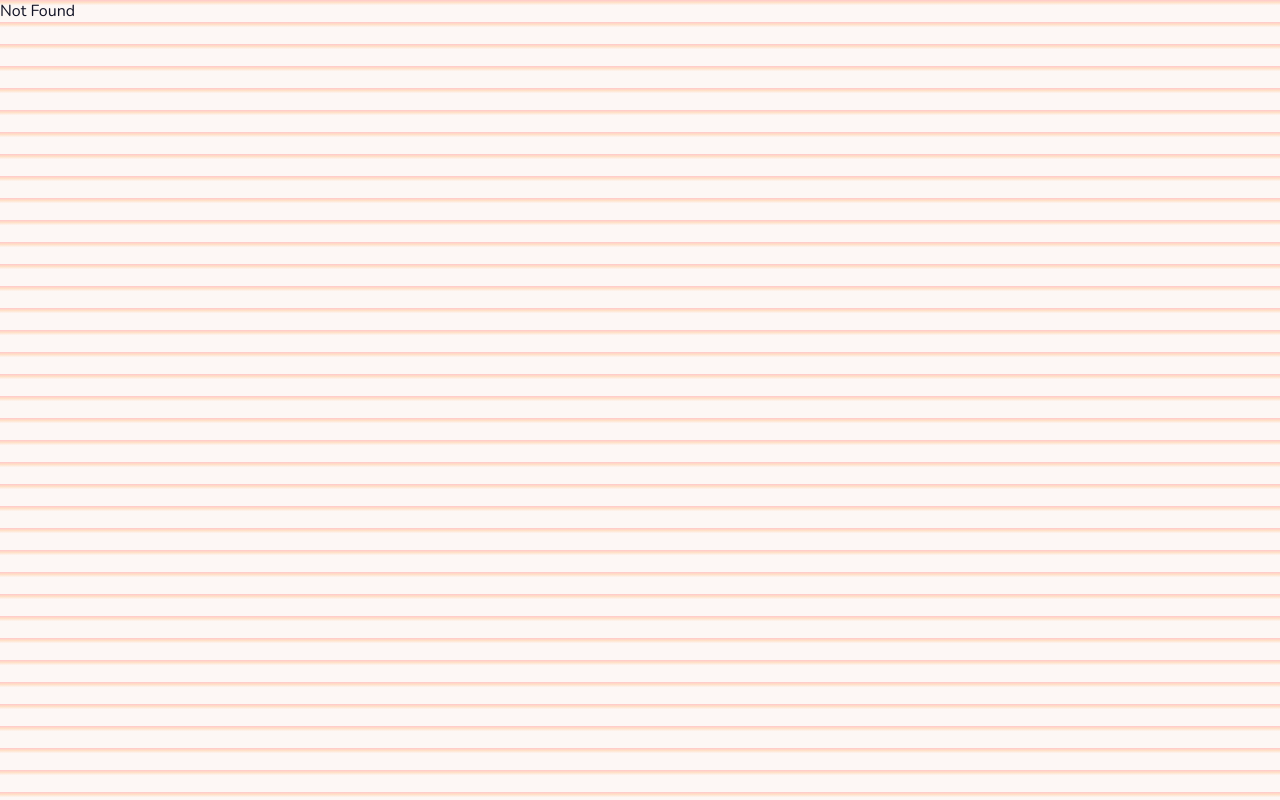
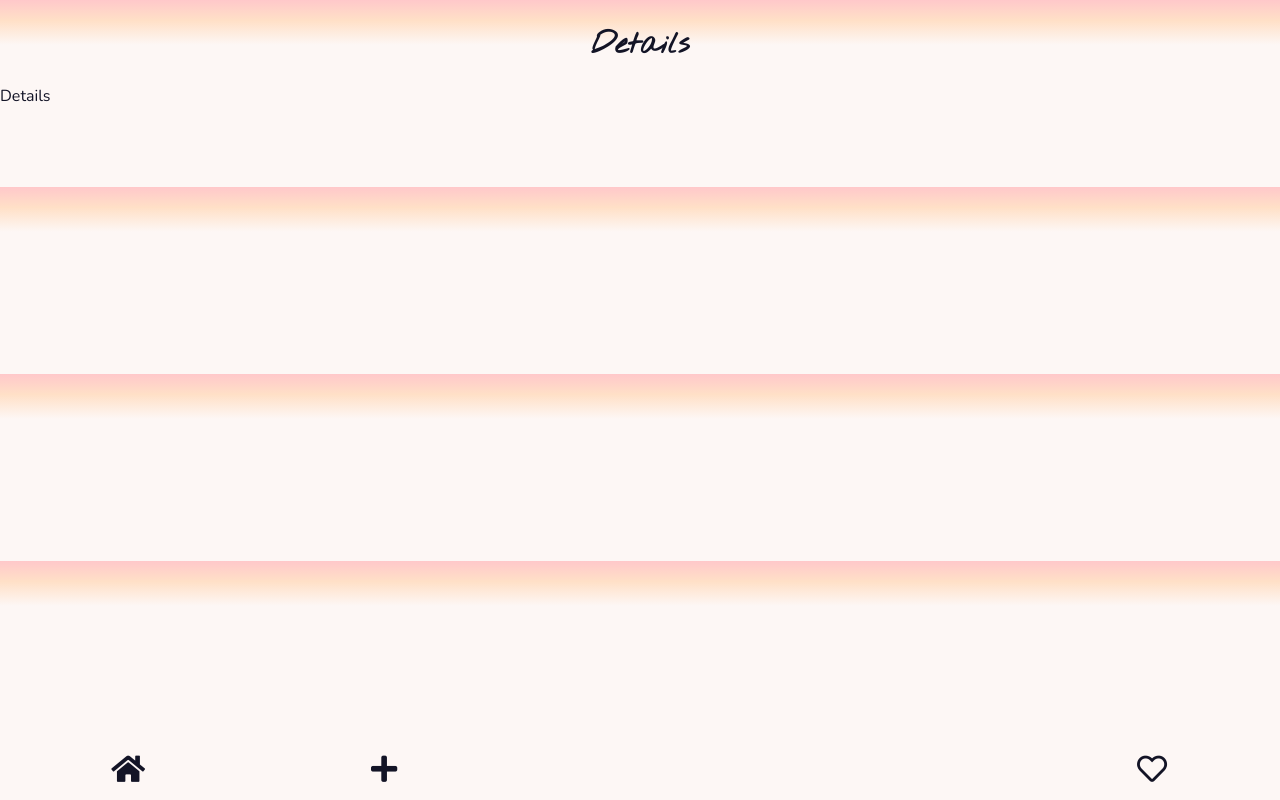
Before and after one commit to VHbeck/fabric-swop-app, a React (Create React App) app: page /details in a window 1280 px wide. Built offline with nearby package versions, Linux system fonts and the light colour scheme.

Commit message:
Add PropTypes

```diff
--- a/src/App.js
+++ b/src/App.js
@@ -5,6 +5,7 @@ import List from "./pages/List";
 import NotFound from "./pages/NotFound";
 import Create from "./pages/Create";
 import Favorite from "./pages/Favorite";
+import Details from "./pages/Details";
 import { getCardFromStorage, setCardToStorage } from "./utils/Storage";
 const dummy = require("./models/items.json");
 
@@ -49,6 +50,7 @@ function App(props) {
             exact
             render={props => <Favorite cards={cards} />}
           />
+          <Route path="/details" exact render={props => <Details />} />
           <Route component={NotFound} />
         </Switch>
       </Router>
--- a/src/components/Bookmark.js
+++ b/src/components/Bookmark.js
@@ -1,5 +1,6 @@
 import React from "react";
 import styled from "styled-components";
+import PropTypes from "prop-types";
 
 const BookmarkStyled = styled.div`
   position: absolute;
@@ -17,4 +18,9 @@ function Bookmark(props) {
   );
 }
 
+Bookmark.propTypes = {
+  active: PropTypes.bool,
+  onClick: PropTypes.func
+};
+
 export default Bookmark;
--- a/src/components/Container.js
+++ b/src/components/Container.js
@@ -2,7 +2,6 @@ import styled from "styled-components";
 
 const Container = styled.div`
   overflow: auto;
-
   margin-bottom: 80px;
 `;
 
--- a/src/components/Footer.js
+++ b/src/components/Footer.js
@@ -29,7 +29,7 @@ const Icons = styled.div`
   }
 `;
 
-function Footer(props) {
+function Footer() {
   return (
     <FooterStyled>
       <Icons>
--- a/src/components/Form.js
+++ b/src/components/Form.js
@@ -1,5 +1,6 @@
 import React from "react";
 import styled from "styled-components";
+import PropTypes from "prop-types";
 import AddButton from "./AddButton";
 import axios from "axios";
 
@@ -167,7 +168,6 @@ function Form({ onCreate }) {
             />
           </label>
         </FormContainer>
-
         <FormContainer>
           <Number>3</Number>
           <h2>Price</h2>
@@ -189,4 +189,8 @@ function Form({ onCreate }) {
   );
 }
 
+Form.propTypes = {
+  onCreate: PropTypes.func
+};
+
 export default Form;
--- a/src/pages/Create.js
+++ b/src/pages/Create.js
@@ -1,4 +1,5 @@
 import React from "react";
+import PropTypes from "prop-types";
 import Header from "../components/Header";
 import Container from "../components/Container";
 import Footer from "../components/Footer";
@@ -16,4 +17,9 @@ function Create(props) {
   );
 }
 
+Create.propTypes = {
+  cards: PropTypes.array,
+  onCreate: PropTypes.func
+};
+
 export default Create;
--- /dev/null
+++ b/src/pages/Details.js
@@ -0,0 +1,17 @@
+import React from "react";
+import Header from "../components/Header";
+import Container from "../components/Container";
+import Footer from "../components/Footer";
+//import styled from "styled-components";
+
+function Details() {
+  return (
+    <>
+      <Header headline="Details" />
+      <Container>Details</Container>
+      <Footer />
+    </>
+  );
+}
+
+export default Details;
--- a/src/pages/Favorite.js
+++ b/src/pages/Favorite.js
@@ -1,4 +1,5 @@
 import React from "react";
+import PropTypes from "prop-types";
 import Header from "../components/Header";
 import Container from "../components/Container";
 import Footer from "../components/Footer";
@@ -16,7 +17,7 @@ function Favorite(props) {
           name: element.name,
           price: element.price,
           source: element.source,
-          length: element.length,
+          length: element.fabricLength,
           bookmark: element.bookmark
         };
       });
@@ -40,4 +41,9 @@ function Favorite(props) {
     </>
   );
 }
+
+Favorite.propTypes = {
+  cards: PropTypes.array
+};
+
 export default Favorite;
--- a/src/pages/List.js
+++ b/src/pages/List.js
@@ -1,7 +1,7 @@
 import React from "react";
 import Card from "../components/Card";
 import { withRouter } from "react-router-dom";
-
+import PropTypes from "prop-types";
 import Container from "../components/Container";
 import Header from "../components/Header";
 import Footer from "../components/Footer";
@@ -43,4 +43,8 @@ function List(props) {
   );
 }
 
+List.propTypes = {
+  cards: PropTypes.array
+};
+
 export default withRouter(List);
```
Also changed, not shown: src/components/Bookmark.mdx (added, +18 -0 lines).
